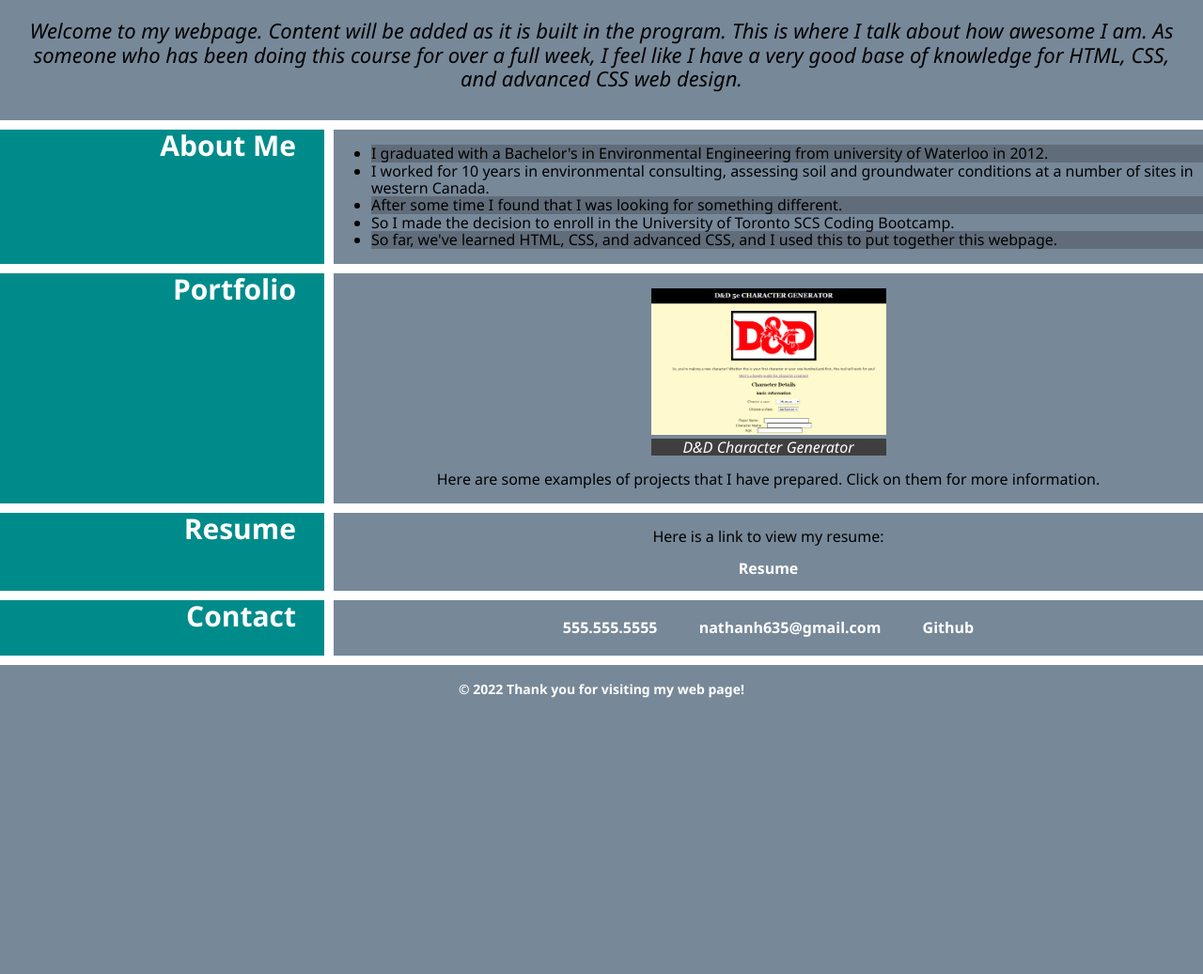
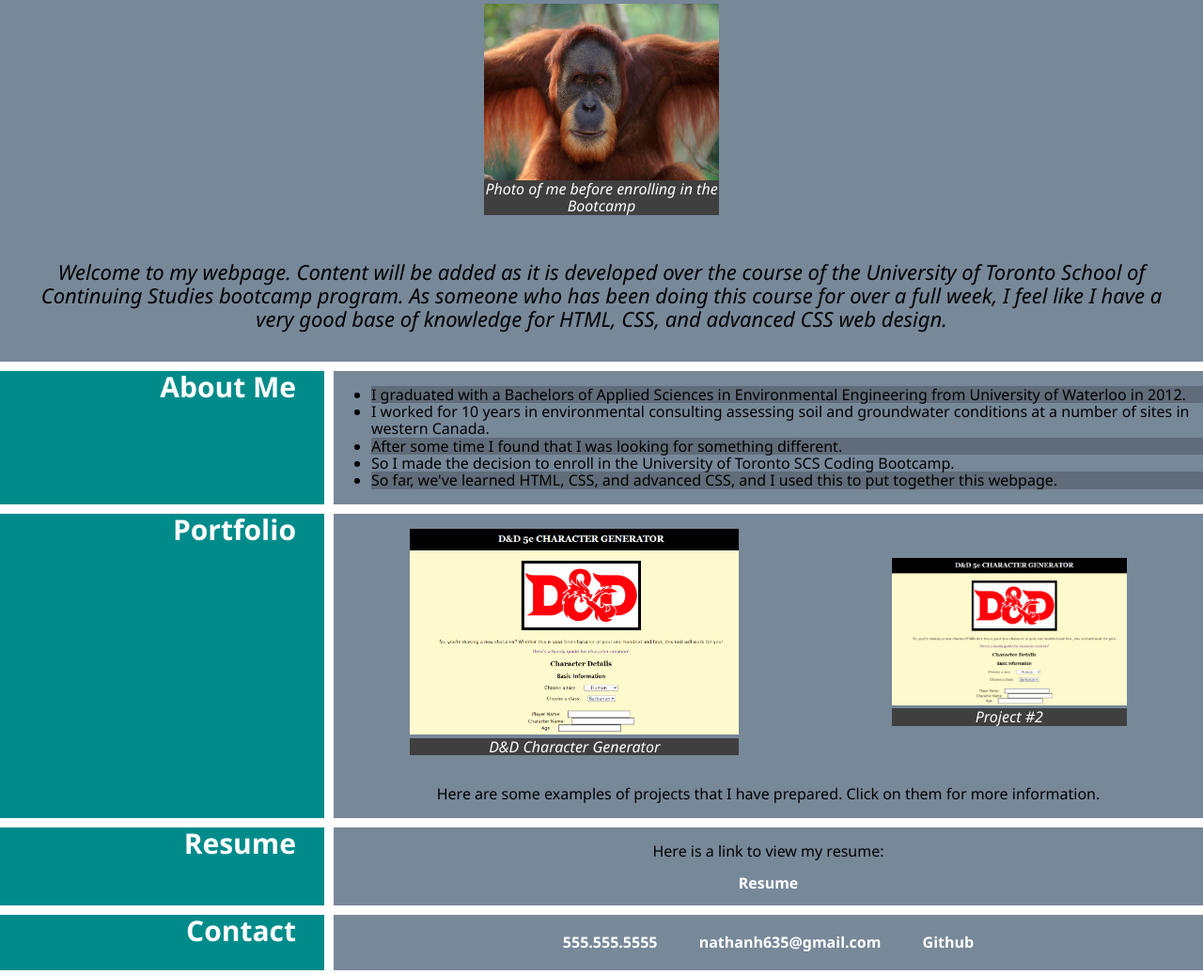
Before and after one commit to nathanh635/Challenge2, a plain HTML site: page index.html in a window 1280 px wide. Shown: the part 498-1535 px from the top of the page at 94% size. Before the commit the page ends 1259 px from the top, so only its background shows below. Drawn offline with Linux system fonts and the light colour scheme.

Commit message:
Added avatar photo, second project photo, and formatted accordingly

```diff
--- a/assets/css/style.css
+++ b/assets/css/style.css
@@ -70,6 +70,7 @@ nav {
     text-align: right;
     margin-right: 50px;
     background-color: var(--bgcolour);
+    flex: 1 1;
 }
 
 /*Format anchor links in navbar*/
@@ -80,10 +81,20 @@ nav > a{
 
 /*set formatting for background image up top*/
 
-#background{
+#background {
    z-index: -1;
     padding-top: 100px;
     width: 100%;
+}
+
+#photo {
+    z-index: 2;
+    top: -250px;
+    flex: 1 1;
+}
+
+#avatar {
+    width: 250px;
 }
 
 /*format lower portion of document*/
@@ -91,14 +102,6 @@ nav > a{
 .sidetitle{
     font-size: 30px;
     font-weight: bolder;
-}
-
-/*NEVER USED THIS*/
-aside {
-    left: 0;
-    width: 20%;
-    text-align: right;
-    background-color: lightslategray;
 }
 
 main {
@@ -132,6 +135,8 @@ main {
     text-align: right;
 }
 
+
+
 /*Format unordered list and list elements in About Me section*/
 ul {
     text-align: left;
@@ -141,8 +146,6 @@ li:nth-child(odd) {
     background: rgb(96, 108, 121);
 }
 
-
-
 .rightside {
     width: 80%;
     flex: 1 1 70%;
@@ -151,9 +154,19 @@ li:nth-child(odd) {
 
 /*Format size of link to project page*/
 
-#project {
-      width: 250px;
+div {
+    display: flex;
+    flex-wrap: wrap;
+    align-items: center;
+}
+
+#projectimage1 {
+      width: 350px;
     }
+
+    #projectimage2 {
+        width: 250px;
+      }
 
     /*added padding below resume link in main body*/
 #resume {
@@ -169,7 +182,8 @@ li:nth-child(odd) {
 
 /*Added glow when project is hovered over*/
 
-#project:hover {
+#projectimage1:hover,
+#projectimage2:hover {
     border-color: #66afe9;
     box-shadow: 0 0 20px rgba(0, 139, 139, 0.7);
     cursor: pointer;
@@ -211,7 +225,8 @@ li:nth-child(odd) {
 /*Page displays as one column at 768px or smaller   */
 @media (max-width: 768px) {
     h1 {
-           font-size: 3vw;
+           font-size: 3.5vw;
+           margin-top: 20px;
     }
 
     main {
@@ -234,4 +249,22 @@ li:nth-child(odd) {
     body {
         flex-direction: column;
     }
+
+    .contact {
+        display: block;
+        padding: 10px;
+    }
+
+    #contact {
+        padding-top: 0px;
+        padding-bottom: 0px;
+    }
+
+    div {
+        display: flex;
+        flex-direction: column;
+        flex-wrap: wrap;
+        align-items: center;
+    }
+
   }
--- a/index.html
+++ b/index.html
@@ -27,10 +27,14 @@
 <!--Figure info-->
 
   <img id="background" src="./assets/images/bgrd.PNG" alt="Image of code in VS Code">
+  <figure id="photo">
+  <img id="avatar" src="./assets/images/orangutan.jpg" alt="photo of me">
+  <figcaption>Photo of me before enrolling in the Bootcamp</figcaption>
+</figure>
 
 <main class="intro">
 
-  <p>Welcome to my webpage. Content will be added as it is built in the program. This is where I talk about how awesome I am. As someone who has been doing this course for over a full week,
+  <p>Welcome to my webpage. Content will be added as it is developed over the course of the University of Toronto School of Continuing Studies bootcamp program. As someone who has been doing this course for over a full week,
     I feel like I have a very good base of knowledge for HTML, CSS, and advanced CSS web design.</p>
 </main>
 
@@ -40,8 +44,8 @@
   </section>
   <section class="rightside">
     <ul>
-      <li>I graduated with a Bachelor's in Environmental Engineering from university of Waterloo in 2012.</li>
-      <li>I worked for 10 years in environmental consulting, assessing soil and groundwater conditions at a number of sites in western Canada.</li>
+      <li>I graduated with a Bachelors of Applied Sciences in Environmental Engineering from University of Waterloo in 2012.</li>
+      <li>I worked for 10 years in environmental consulting assessing soil and groundwater conditions at a number of sites in western Canada.</li>
       <li>After some time I found that I was looking for something different.</li>
       <li>So I made the decision to enroll in the University of Toronto SCS Coding Bootcamp. </li>
       <li>So far, we've learned HTML, CSS, and advanced CSS, and I used this to put together this webpage.</li>
@@ -50,14 +54,22 @@
   <section class="sidebar">
     <a class="sidetitle" id="Portfolio">Portfolio</a>
 </section>
-<section class="rightside">
+<section class="rightside" id="projects">
+  <div>
 <figure>
   <a href="https://nathanh635.github.io/DnD-Website/">
-  <img id="project" src="assets/images/dndproject.PNG" alt="DnD Project image">
+  <img id="projectimage1" src="assets/images/dndproject.PNG" alt="DnD Project image">
 </a>
-  <figcaption>D&D Character Generator</figcaption>
+  <figcaption id="projectimage1">D&D Character Generator</figcaption>
 </figure>
-  <p>Here are some examples of projects that I have prepared. Click on them for more information.</p>
+<figure>
+  <a href="https://nathanh635.github.io/DnD-Website/">
+  <img id="projectimage2" src="assets/images/dndproject.PNG" alt="DnD Project image">
+</a>
+  <figcaption id="projectimage2">Project #2</figcaption>
+</figure>
+</div>
+  <p id="space">Here are some examples of projects that I have prepared. Click on them for more information.</p>
 </section>
 <section class="sidebar">
   <a class="sidetitle" id="Resume">Resume</a>
```
Also changed, not shown: assets/images/desktop_view.PNG (added), assets/images/mobile_view.PNG (added), 1 other file.
